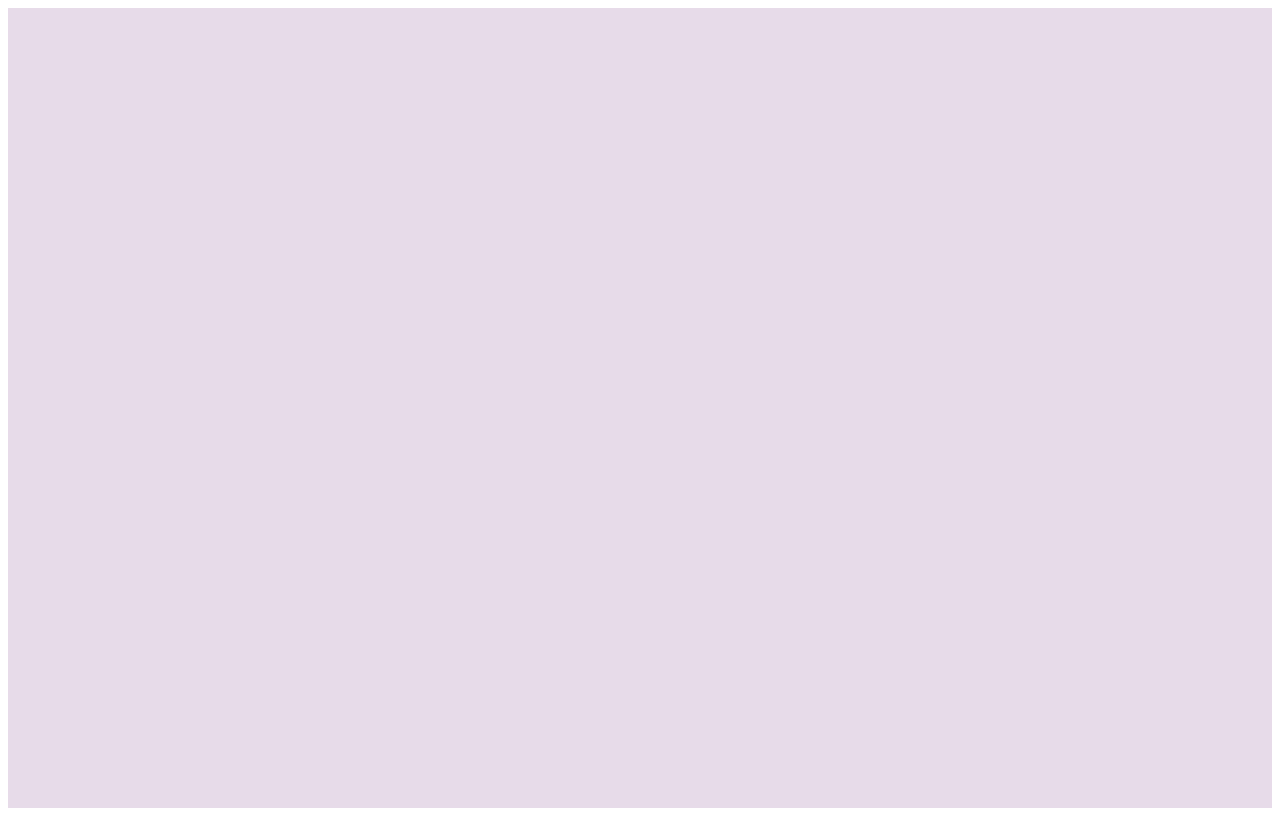
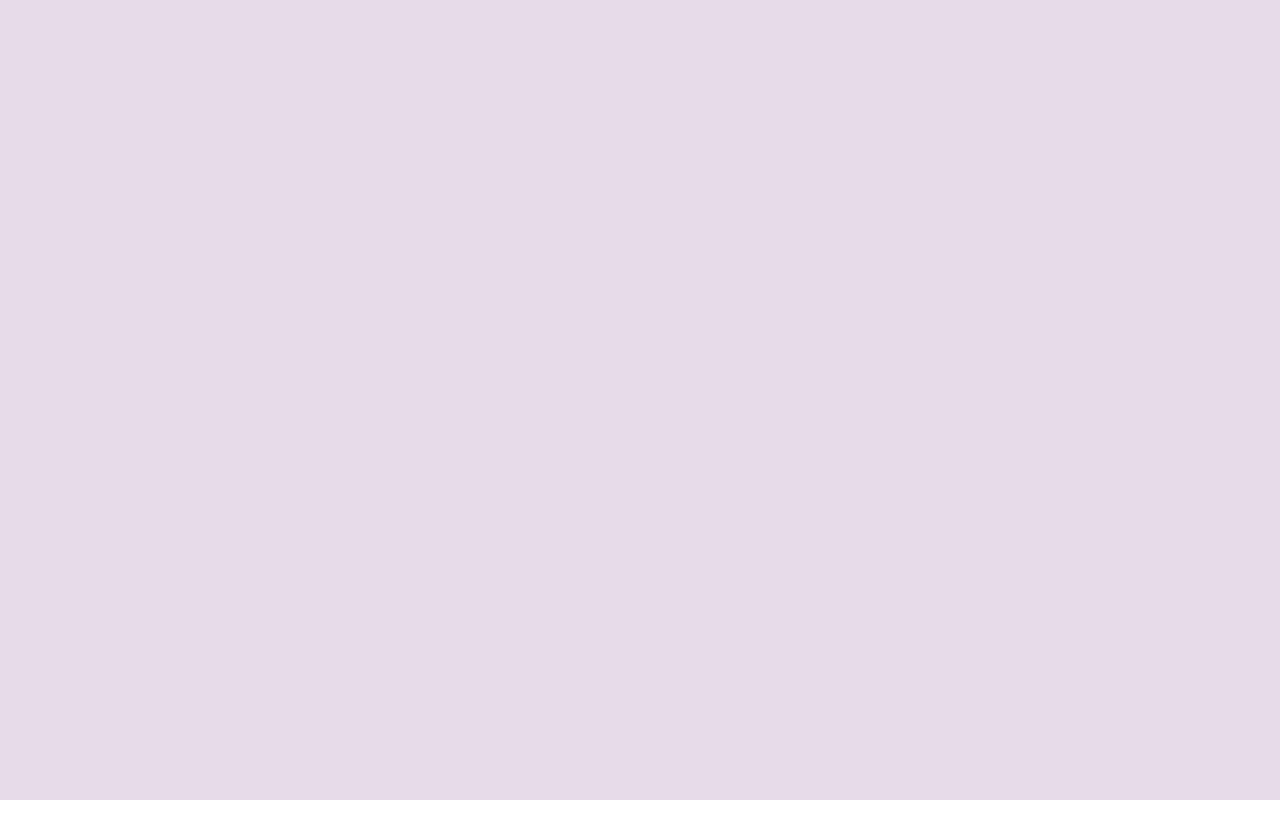
Before and after one commit to mslabek/law-engine, a React app in the folder frontend/: page / in a window 1280 px wide. Built offline with nearby package versions, Linux system fonts and the light colour scheme.

Commit message:
add css baseline

```diff
--- a/frontend/package.json
+++ b/frontend/package.json
@@ -39,6 +39,7 @@
     "dependencies": {
         "@emotion/react": "^11.11.1",
         "@emotion/styled": "^11.11.0",
+        "@mui/material": "^5.13.6",
         "@types/node": "^20.3.1",
         "@types/react": "^18.2.13",
         "@types/react-dom": "^18.2.6",
--- a/frontend/src/App.tsx
+++ b/frontend/src/App.tsx
@@ -1,6 +1,7 @@
 import React from "react";
 import { Theme, ThemeProvider } from "@emotion/react";
 import styled from "@emotion/styled";
+import { CssBaseline } from "@mui/material";
 
 const theme: Theme = {
     colors: {
@@ -20,9 +21,11 @@ const AppContainer = styled.div<{ theme?: Theme }>(({ theme }) => ({
 
 const App: React.FC = () => {
     return (
-        <ThemeProvider theme={theme}>
-            <AppContainer></AppContainer>
-        </ThemeProvider>
+        <CssBaseline>
+            <ThemeProvider theme={theme}>
+                <AppContainer></AppContainer>
+            </ThemeProvider>
+        </CssBaseline>
     );
 };
 
```
Also changed, not shown: 1 other file (tests, documents, lock files or other folders).
